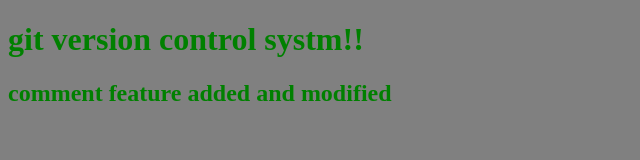
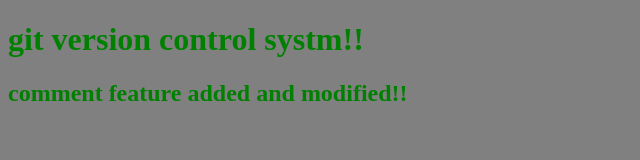
Before and after one commit to arman-c0der/learning-git, a plain HTML site: page index.html in a window 1280 px wide. Shown: the full height of the page, 0-640 px from the left. Drawn offline with Linux system fonts and the light colour scheme.

Commit message:
comment feature updated

```diff
--- a/index.html
+++ b/index.html
@@ -8,7 +8,7 @@
 </head>
 <body>
   <h1>git version control systm!!</h1>
-  <h2>comment feature added and modified</h2>
+  <h2>comment feature added and modified!!</h2>
   <script src="index.html"></script>
 </body>
 </html>
```
